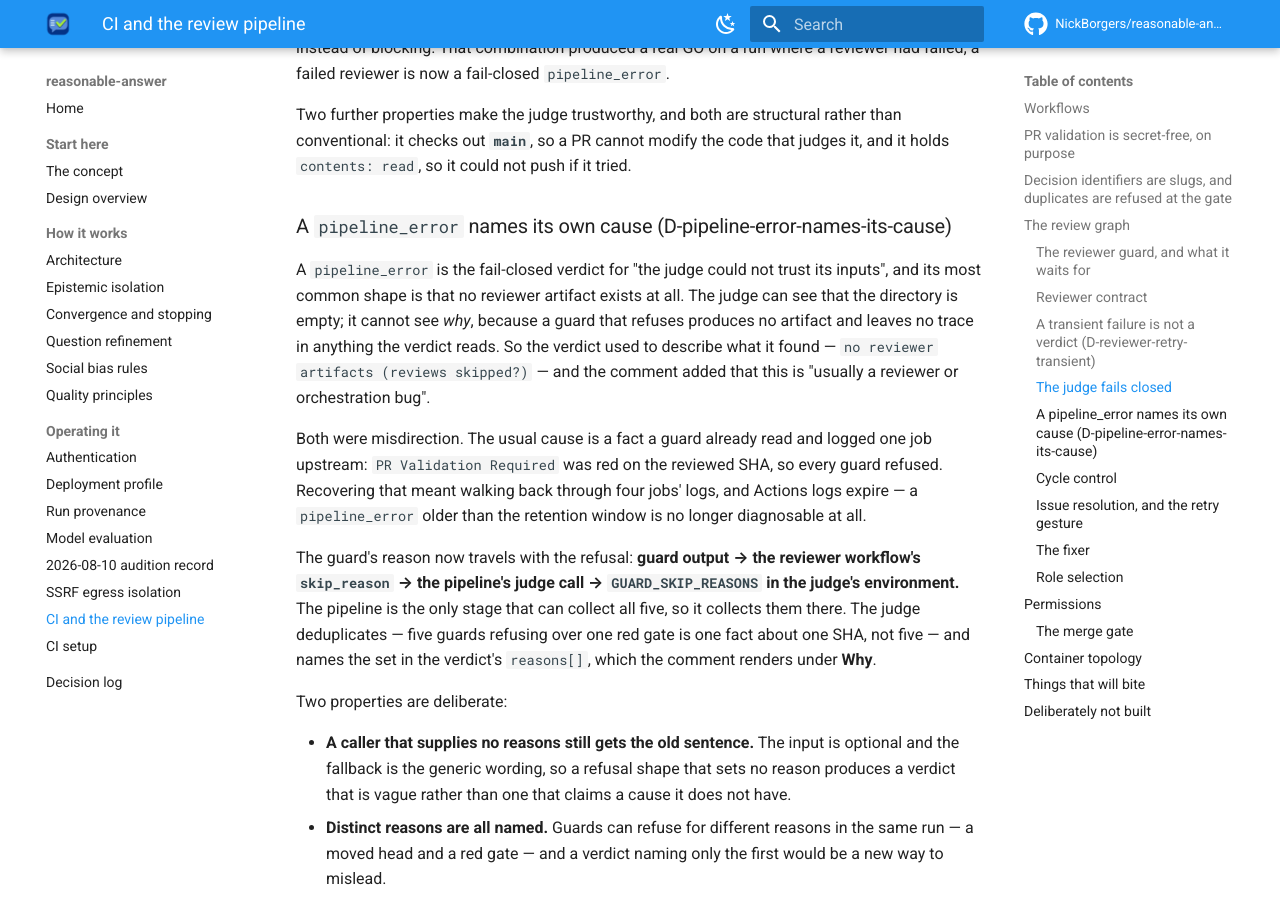
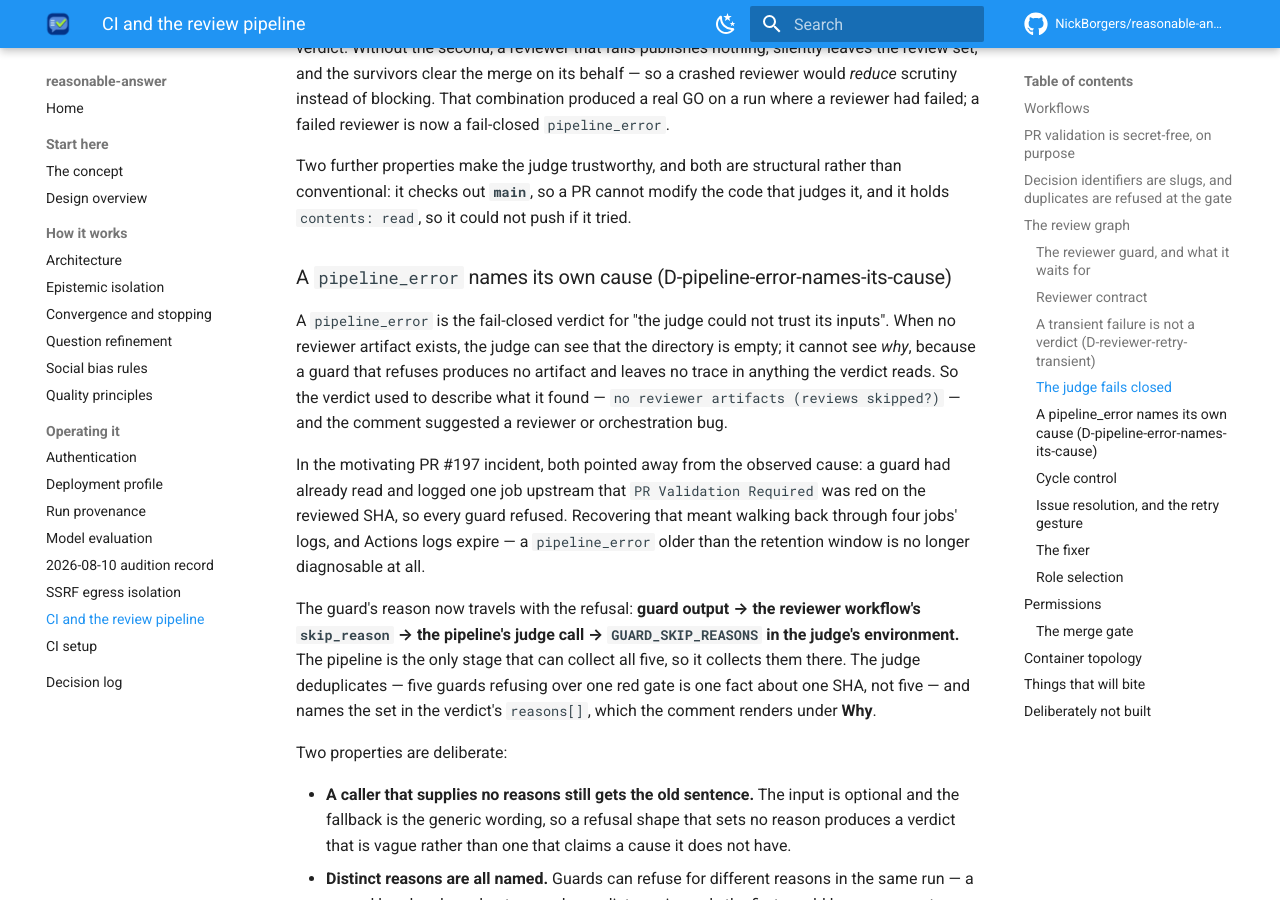
Before and after one commit to NickBorgers/reasonable-answer, an MkDocs documentation site: the page built from docs/ci-pipeline.md, in a window 1280 px wide and 900 px high, scrolled down 7270 px. Built offline with MkDocs 1.6.1 and Material for MkDocs 9.7.7, drawn with Linux system fonts in a browser that asks for light colours; comment, search, counter and statistics services are not loaded; some of the changed text lies outside the part shown.

Commit message:
fix: address reviewer findings (cycle 1, cold)
Updated the pipeline documentation and existing decision to describe reason-bearing absent-artifact verdicts with the generic no-reason fallback, and narrowed unsupported prevalence claims to the observed PR #197 incident. The requested guard test was skipped because fixers may not modify the review pipeline. All 1,689 offline tests and Ruff pass.

Addressed:
  - docs/docs-pipeline-error-text-1
  - quality/qual-claim-unsupported-1

Skipped:
  - test/test-coverage-1

```diff
--- a/docs/ci-pipeline.md
+++ b/docs/ci-pipeline.md
@@ -224,8 +224,10 @@
 Validation failed on the reviewed SHA — no reviewer artifact is uploaded, and
 `download-artifact` leaves the `reviewer-artifacts` directory wholly absent rather than
 empty. `judge.mjs` treats that as a `pipeline_error` NO-GO (`pipeline could not trust its
-inputs: no reviewer artifacts (reviews skipped?)`) instead of letting `readdirSync` die
-with a raw `ENOENT`. The distinction matters operationally: a crash publishes no verdict,
+inputs`). When guards supply refusal reasons, the verdict's `reasons[]` names their deduplicated
+reasons; when no reasons are supplied, it falls back to `no reviewer artifacts (reviews
+skipped?)`. This happens instead of letting `readdirSync` die with a raw `ENOENT`. The distinction
+matters operationally: a crash publishes no verdict,
 so the merge gate stays un-green with nothing to say why and the cycle burns silently,
 whereas a NO-GO verdict is recorded on the SHA and the finalize comment can explain it.
 
@@ -288,17 +290,16 @@
 
 ### A `pipeline_error` names its own cause (D-pipeline-error-names-its-cause)
 
-A `pipeline_error` is the fail-closed verdict for "the judge could not trust its inputs", and its
-most common shape is that no reviewer artifact exists at all. The judge can see that the directory
-is empty; it cannot see *why*, because a guard that refuses produces no artifact and leaves no trace
-in anything the verdict reads. So the verdict used to describe what it found — `no reviewer
-artifacts (reviews skipped?)` — and the comment added that this is "usually a reviewer or
-orchestration bug".
+A `pipeline_error` is the fail-closed verdict for "the judge could not trust its inputs". When no
+reviewer artifact exists, the judge can see that the directory is empty; it cannot see *why*,
+because a guard that refuses produces no artifact and leaves no trace in anything the verdict
+reads. So the verdict used to describe what it found — `no reviewer artifacts (reviews skipped?)`
+— and the comment suggested a reviewer or orchestration bug.
 
-Both were misdirection. The usual cause is a fact a guard already read and logged one job upstream:
-`PR Validation Required` was red on the reviewed SHA, so every guard refused. Recovering that meant
-walking back through four jobs' logs, and Actions logs expire — a `pipeline_error` older than the
-retention window is no longer diagnosable at all.
+In the motivating PR #197 incident, both pointed away from the observed cause: a guard had already
+read and logged one job upstream that `PR Validation Required` was red on the reviewed SHA, so every
+guard refused. Recovering that meant walking back through four jobs' logs, and Actions logs expire
+— a `pipeline_error` older than the retention window is no longer diagnosable at all.
 
 The guard's reason now travels with the refusal: **guard output → the reviewer workflow's
 `skip_reason` → the pipeline's judge call → `GUARD_SKIP_REASONS` in the judge's environment.** The
```
Also changed, not shown: docs/decisions/D-pipeline-error-names-its-cause.md (+9 -10 lines).
